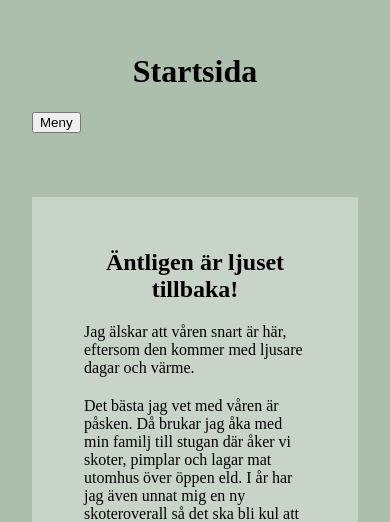
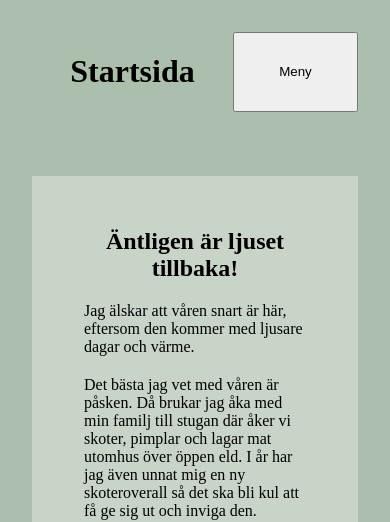
Before and after one commit to anglajuliusson/DT211G-Moment-3, a website built with Parcel: page src/index.html in a window 390 px wide. Shown: the top 522 px of the page. Built offline with nearby package versions, Linux system fonts and the light colour scheme; files whose address does not match are found by name.

Commit message:
placering av menyknapp

```diff
--- a/src/css/_layout.scss
+++ b/src/css/_layout.scss
@@ -120,6 +120,7 @@ body {
     align-items: center;
 
     .header {
+        grid-area: header;
         text-align: center;
         margin: 2em;
     }
@@ -165,6 +166,7 @@ body {
         align-items: center;
 
         .header {
+            grid-area: header;
             text-align: center;
             margin: 2em;
         }
@@ -210,8 +212,19 @@ body {
         align-items: center;
 
         .header {
+            grid-area: header;
             text-align: center;
             margin: 2em;
+            display: grid;
+            grid-template-areas:
+            "mainheader menubutton";
+            grid-template-rows: auto;
+            h1 {
+                grid-area: mainheader;
+            }
+            button {
+                grid-area: menubutton;
+            }
         }
         .main {
             grid-area: main;
```
Also changed, not shown: 2 other files.
